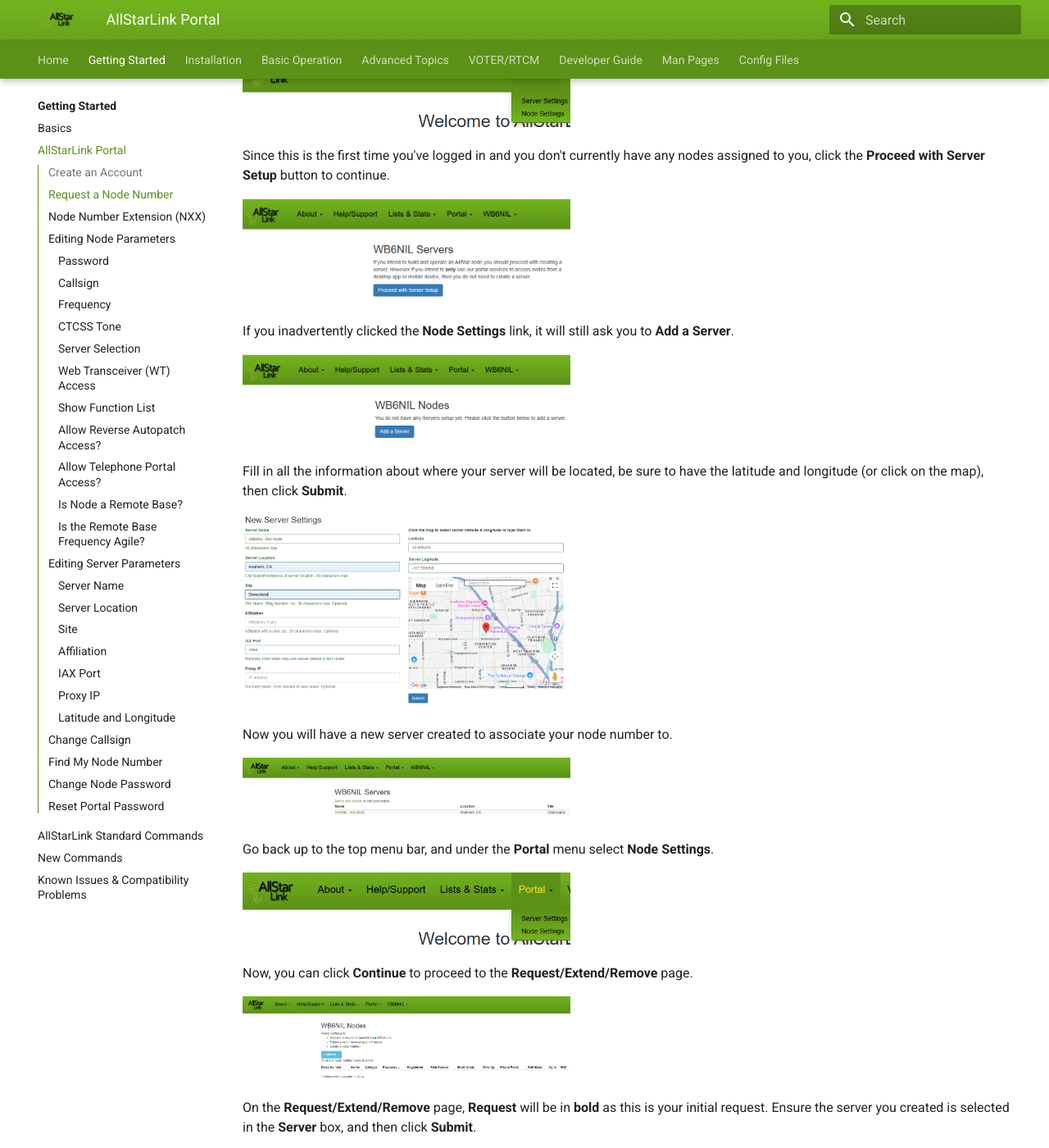
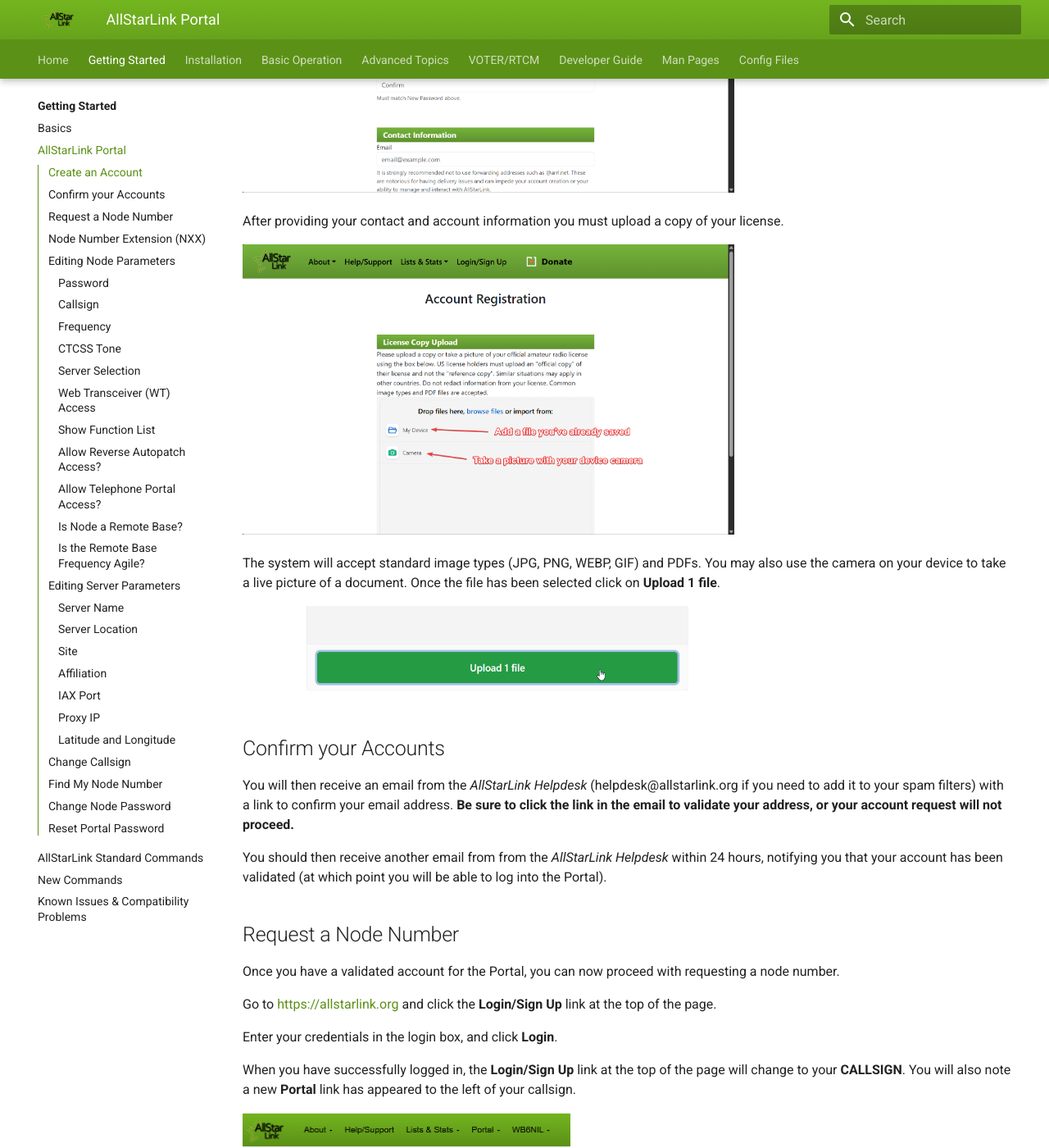
Before and after one commit to AllStarLink/ASL3-Manual, an MkDocs documentation site: the page built from docs/basics/portal.md, in a window 1280 px wide and 1400 px high, scrolled down 1408 px. Shown: the whole window at 82% size. Built offline with MkDocs 1.6.1 and Material for MkDocs 9.7.7, drawn with Linux system fonts in a browser that asks for light colours; some of the changed text lies outside the part shown.

Commit message:
Update Registration for New Workflow (#214)
* Update screenshots for new log in workflow

* updates

* removed extraneous file

* cleanups

```diff
--- a/docs/basics/portal.md
+++ b/docs/basics/portal.md
@@ -4,19 +4,32 @@
 This is where you will apply for a [node number](./gettingstarted.md#what-is-a-node-number) to connect to the AllStarLink network, configure options on how network features interact with your node, and set how your node is described to other nodes and the public facing status pages.
 
 ## Create an Account
-The first step in getting an AllStarLink node number assigned is to create an account at [www.allstarlink.org](https://www.allstarlink.org). Head over there, and click the **"Login/Sign Up"** link at the top of the page. In the box that opens, click **"Sign Up"** at the bottom of the box.
+The first step in getting an AllStarLink node number assigned is to create an account at [allstarlink.org](https://allstarlink.org). Head over there, and click the **"Login/Sign Up"** link at the top of the page. In the box that opens, click **"Sign Up"** at the bottom of the box.
 
-![Step 1 Sign Up](img/1_sign_up.png){width="400"}
+![Step 1 Sign Up](img/1_sign_up.png){width="600"}
 
 Carefully read all the information on the page that opens, then click **"Begin Registration"** to get started.
 
-![Step 2 Begin Reg](img/2_begin_reg.png){width="400"}
+![Step 2 Begin Reg](img/2_begin_reg.png){width="600"}
 
 Fill out the registration form and submit it with your valid information for verification.
 
-You will then receive an email from the *AllStar Helpdesk* (helpdesk@allstarlink.org if you need to add it to your spam filters) with a link to confirm your email address. **Be sure to click the link in the email to validate your address, or your account request will not proceed.**
+![Step 3 Account Info](img/2.1_account_info.png){width="600"}
 
-You should then receive another email from from the *AllStar Helpdesk* within 24 hours, notifying you that your account has been validated (at which point you will be able to log into the Portal).
+After providing your contact and account information you must upload a copy of your license.
+
+![Step 4 Account Info](img/2.2_license_upload.png){width="600"}
+
+The system will accept standard image types (JPG, PNG, WEBP, GIF) and PDFs. You
+may also use the camera on your device to take a live picture of a document.
+Once the file has been selected click on **Upload 1 file**.
+
+![Step 5 Account Info](img/2.3_license_upload.png){width="600"}
+
+## Confirm your Accounts
+You will then receive an email from the *AllStarLink Helpdesk* (helpdesk@allstarlink.org if you need to add it to your spam filters) with a link to confirm your email address. **Be sure to click the link in the email to validate your address, or your account request will not proceed.**
+
+You should then receive another email from from the *AllStarLink Helpdesk* within 24 hours, notifying you that your account has been validated (at which point you will be able to log into the Portal).
 
 ## Request a Node Number
 Once you have a validated account for the Portal, you can now proceed with requesting a node number.
@@ -27,31 +40,31 @@
 
 When you have successfully logged in, the **Login/Sign Up** link at the top of the page will change to your **CALLSIGN**. You will also note a new **Portal** link has appeared to the left of your callsign.
 
-![Step 3 Login](img/3_portal.png){width="400"}
+![Step 6 Login](img/3_portal.png){width="400"}
 
 From the **Portal** menu, click **Server Settings**.
 
-![Step 4 Server Settings](img/4_node_settings.png){width="400"}
+![Step 7 Server Settings](img/4_node_settings.png){width="400"}
 
 Since this is the first time you've logged in and you don't currently have any nodes assigned to you, click the **Proceed with Server Setup** button to continue.
 
-![Step 5a Add Server](img/5a_add_server.png){width="400"}
+![Step 7a Add Server](img/5a_add_server.png){width="400"}
 
 If you inadvertently clicked the **Node Settings** link, it will still ask you to **Add a Server**.
 
-![Step 5 Add Server](img/5_add_server.png){width="400"}
+![Step 8 Add Server](img/5_add_server.png){width="400"}
 
-Fill in all the information about where your server will be located, be sure to have the latitude and longitude (or click on the map), then click **Submit**.
+Fill in all the information about where your server will be located, be sure to set the latitude and longitude (or click on the map), then click **Submit**.
 
-![Step 6 Server Form](img/6_test_server.png){width="400"}
+![Step 9 Server Form](img/6_test_server.png){width="400"}
 
 Now you will have a new server created to associate your node number to.
 
-![Step 7 Server Complete](img/7_server_complete.png){width="400"}
+![Step 10 Server Complete](img/7_server_complete.png){width="400"}
 
 Go back up to the top menu bar, and under the **Portal** menu select **Node Settings**.
 
-![Step 8 Node Settings](img/4_node_settings.png){width="400"}
+![Step 11 Node Settings](img/4_node_settings.png){width="400"}
 
 Now, you can click **Continue** to proceed to the **Request/Extend/Remove** page.
 
@@ -187,9 +200,7 @@
 
 ![Step 1 Server Settings](img/4_node_settings.png){width="400"}
 
-You can find your node's current password by hovering your mouse over the **Password** field.
-
-![Step 2 Node List](../adv-topics/img/6_NNX_New_Nodes.png){width="400"}
+You can find your node's current password by clicking on the **Show** button
 
 To change your node's password, click on the **Node Number** that you want to modify.
 
```
Also changed, not shown: docs/basics/img/10_request.png, docs/basics/img/11_new_node.png, docs/basics/img/16_edit_node.png, docs/basics/img/18_edit_server.png, docs/basics/img/19_callsign_change.png, docs/basics/img/1_sign_up.png, docs/basics/img/2.1_account_info.png (added), docs/basics/img/2.2_license_upload.png (added), docs/basics/img/2.3_license_upload.png (added), docs/basics/img/20_forgot_password.png, docs/basics/img/21_password_form.png, docs/basics/img/2_begin_reg.png, docs/basics/img/4_node_settings.png, docs/basics/img/5_add_server.png, 4 more files.
